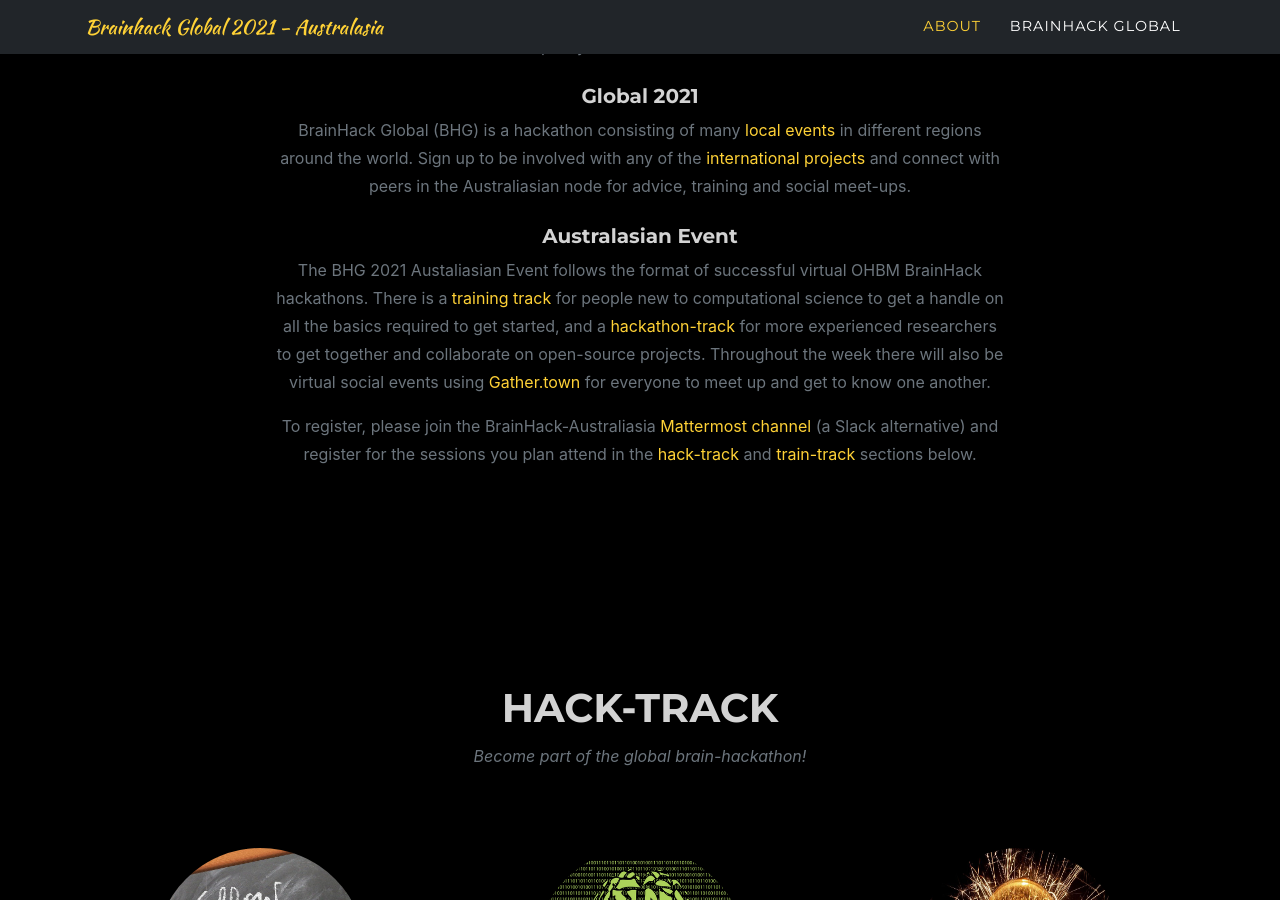
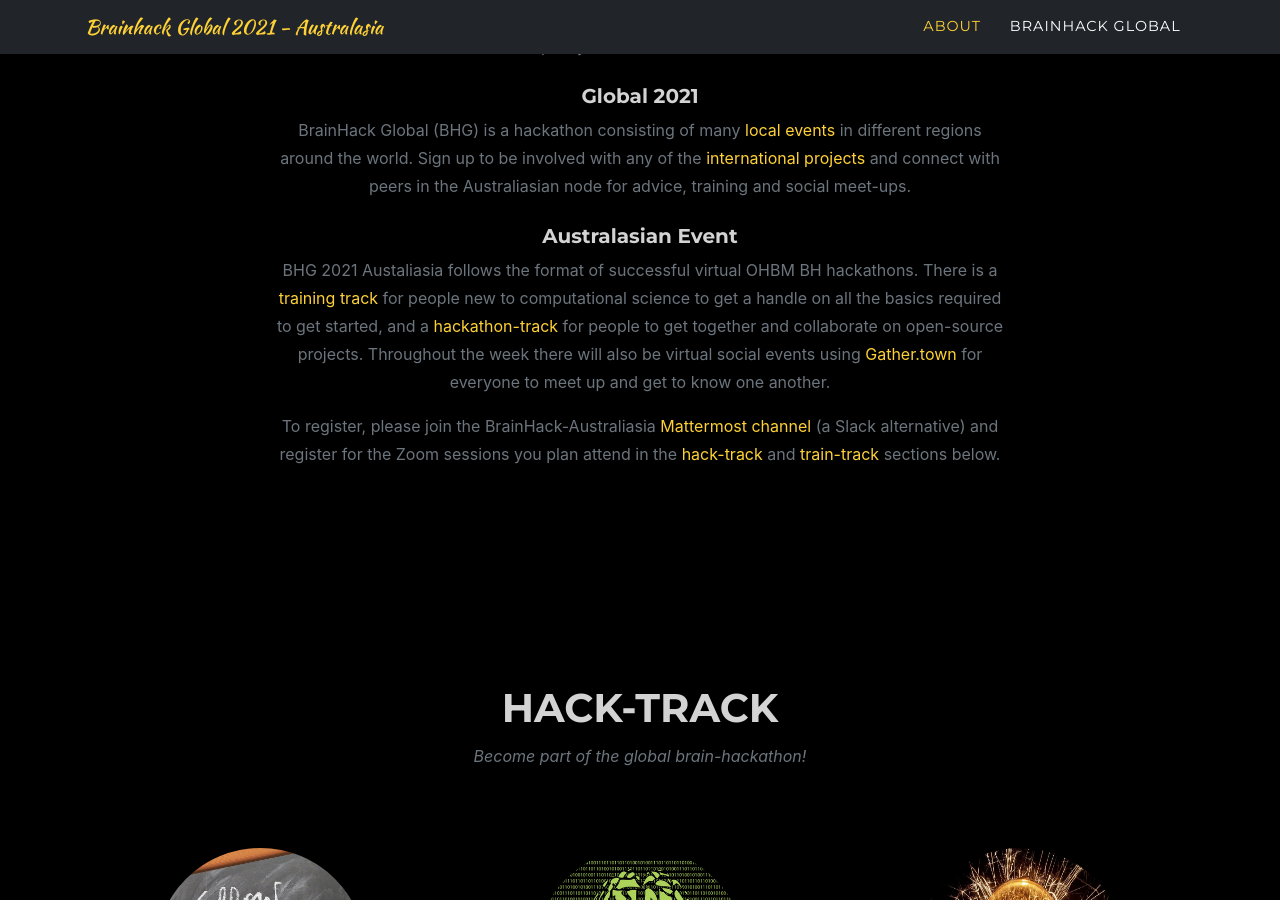
Before and after one commit to tclose/global2021, a Jekyll site: the page built from index.md, in a window 1280 px wide and 900 px high, scrolled down 1172 px. Built offline with Jekyll 4.4.1, drawn with Linux system fonts in a browser that asks for light colours; some web fonts are replaced.

Commit message:
Touched up about section

```diff
--- a/_data/sitetext.yml
+++ b/_data/sitetext.yml
@@ -29,20 +29,18 @@ about:
              and connect with peers in the Australiasian node for advice,
              training and social meet-ups."
     - title: Australasian Event
-      body: "The BHG 2021 Austaliasian Event follows the format
-             of successful virtual OHBM BrainHack hackathons.
+      body: "BHG 2021 Austaliasia follows the format of successful virtual OHBM BH hackathons.
              There is a <a href=\"#traintrack\">training track</a>
              for people new to computational science to get a handle on all
              the basics required to get started, and a
-             <a href=\"#hacktrack\">hackathon-track</a>
-             for more experienced researchers to get together and collaborate on
-             open-source projects. Throughout the week there will also be
+             <a href=\"#hacktrack\">hackathon-track</a> for people to get together
+             and collaborate on open-source projects. Throughout the week there will also be
              virtual social events using <a href=\"https://www.gather.town/\">Gather.town</a>
              for everyone to meet up and get to know one another.\n
 
              To register, please join the BrainHack-Australiasia
              <a href=\"https://mattermost.brainhack.org/brainhack/channels/brainhack-australasia\">Mattermost channel</a>
-             (a Slack alternative) and register for the sessions
+             (a Slack alternative) and register for the Zoom sessions
              you plan attend in the <a href=\"#hacktrack\">hack-track</a> and
              <a href=\"#traintrack\">train-track</a> sections below."
 
```
